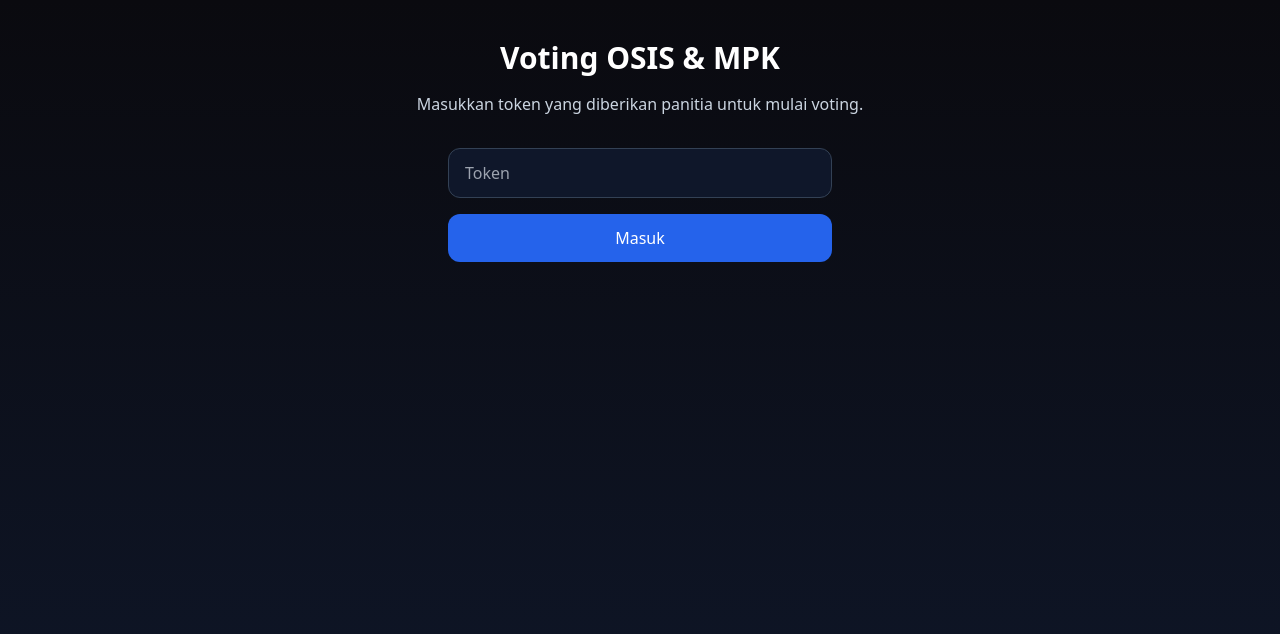
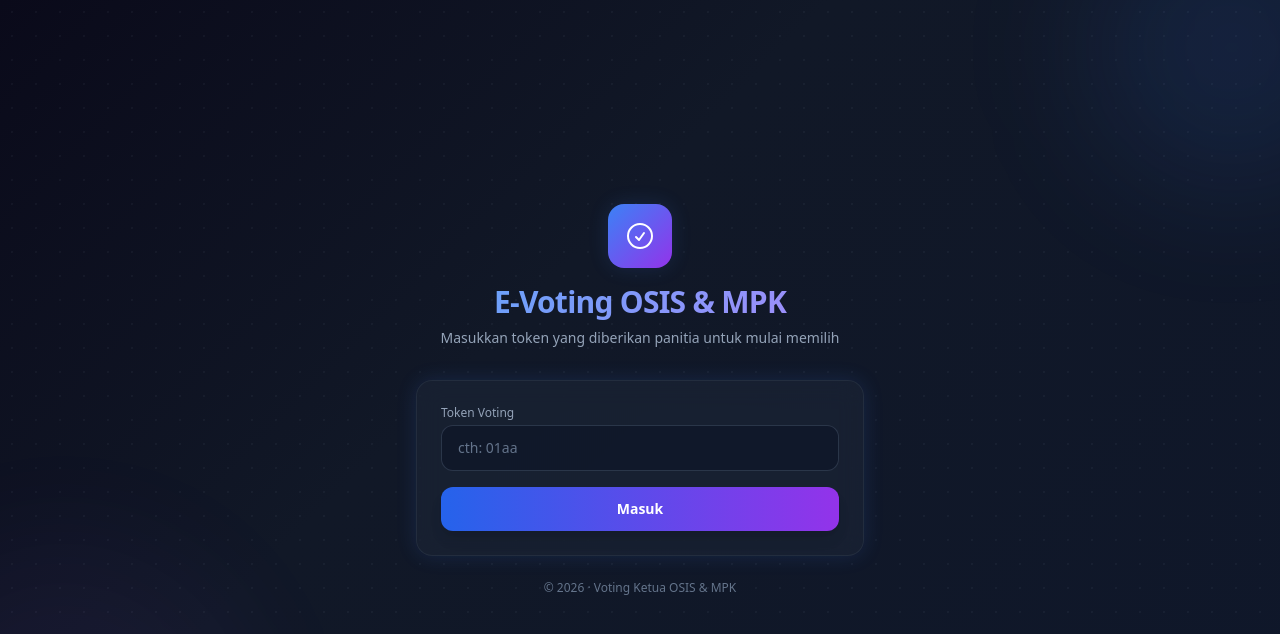
Before and after one commit to rezagiovanni/avi-vote, a Next.js app: page / in a window 1280 px wide. Shown: the top 634 px of the page. Built offline with nearby package versions, Linux system fonts and the light colour scheme.

Commit message:
refactor: UI overhaul - glassmorphism, gradients, glow, animations

```diff
--- a/components/CandidateCard.tsx
+++ b/components/CandidateCard.tsx
@@ -12,21 +12,48 @@ type Props = {
 
 export default function CandidateCard({ label, candidates, onSubmit }: Props) {
   return (
-    <div className="mx-auto max-w-2xl px-4 py-10">
-      <h1 className="mb-6 text-center text-3xl font-semibold">Pilih Calon {label}</h1>
+    <div className="min-h-screen bg-dots px-4 py-10">
+      <div className="mx-auto max-w-3xl">
+        <div className="mb-8 text-center">
+          <div className="mx-auto mb-3 inline-flex h-14 w-14 items-center justify-center rounded-2xl bg-gradient-to-br from-blue-500 to-purple-600 glow-blue">
+            <svg className="h-7 w-7 text-white" fill="none" viewBox="0 0 24 24" stroke="currentColor" strokeWidth={1.5}>
+              <path strokeLinecap="round" strokeLinejoin="round" d="M9 12.75L11.25 15 15 9.75M21 12a9 9 0 11-18 0 9 9 0 0118 0z"/>
+            </svg>
+          </div>
+          <h2 className="text-2xl font-bold tracking-tight txt-gradient">Pilih Calon {label}</h2>
+          <p className="mt-1 text-sm text-slate-400">Klik salah satu kandidat pilihan kamu</p>
+        </div>
+
         <div className="grid grid-cols-1 gap-4 sm:grid-cols-2">
           {candidates.map((c) => (
             <button
               key={c.id}
               onClick={() => onSubmit(c.id)}
-            className="rounded-2xl border border-slate-700 bg-slate-800/60 p-6 text-left transition hover:border-blue-500"
+              className="glass card-scale group relative overflow-hidden rounded-2xl p-6 text-left transition"
             >
-            <div className="text-lg font-medium">{c.name}</div>
-            <div className="mt-2 text-sm text-slate-300">{c.visi}</div>
-            <div className="mt-4 text-xs text-slate-400">Klik untuk pilih</div>
+              {/* subtle gradient accent */}
+              <div className="absolute -right-12 -top-12 h-28 w-28 rounded-full bg-blue-500/5 transition group-hover:bg-blue-500/10" />
+
+              {/* avatar placeholder */}
+              <div className="relative mb-4 flex h-16 w-16 items-center justify-center rounded-full bg-gradient-to-br from-blue-500/20 to-purple-500/20 text-xl font-bold text-blue-300">
+                {c.name.charAt(0)}
+              </div>
+
+              <div className="relative">
+                <h3 className="text-lg font-semibold">{c.name}</h3>
+                <p className="mt-1 text-sm text-slate-400">{c.visi}</p>
+              </div>
+
+              <div className="relative mt-4 flex items-center gap-2 text-xs text-blue-400 opacity-0 transition group-hover:opacity-100">
+                <svg className="h-4 w-4" fill="none" viewBox="0 0 24 24" stroke="currentColor" strokeWidth={2}>
+                  <path strokeLinecap="round" strokeLinejoin="round" d="M4.5 12.75l6 6 9-13.5" />
+                </svg>
+                Pilih kandidat ini
+              </div>
             </button>
           ))}
         </div>
       </div>
+    </div>
   );
 }
--- a/components/Header.tsx
+++ b/components/Header.tsx
@@ -1,27 +1,38 @@
 import Head from "next/head";
+import Link from "next/link";
 
 export default function Header({ active }: { active: "profile" | "vote" }) {
   return (
-    <header className="border-b border-slate-700 bg-slate-900/70">
-      <div className="mx-auto flex max-w-3xl items-center justify-between px-4 py-3">
-        <div className="text-sm font-semibold">Voting OSIS & MPK</div>
-        <nav className="flex gap-3 text-sm">
-          <a
+    <header className="sticky top-0 z-50 border-b border-slate-700/50 bg-slate-900/70 backdrop-blur-xl">
+      <div className="mx-auto flex max-w-4xl items-center justify-between px-4 py-3">
+        <Link href="/profile" className="flex items-center gap-2 text-sm font-semibold">
+          <div className="flex h-8 w-8 items-center justify-center rounded-lg bg-gradient-to-br from-blue-500 to-purple-600 text-[10px] font-bold text-white">
+            EV
+          </div>
+          <span className="hidden sm:inline">E-Voting</span>
+        </Link>
+
+        <nav className="flex gap-2">
+          <Link
             href="/profile"
-            className={`rounded-lg px-3 py-1.5 ${
-              active === "profile" ? "bg-blue-600 text-white" : "text-slate-300 hover:text-white"
+            className={`rounded-lg px-3 py-1.5 text-sm transition ${
+              active === "profile"
+                ? "bg-white/10 text-white shadow-sm"
+                : "text-slate-400 hover:bg-white/5 hover:text-white"
             }`}
           >
             Profile
-          </a>
-          <a
+          </Link>
+          <Link
             href="/vote/osis"
-            className={`rounded-lg px-3 py-1.5 ${
-              active === "vote" ? "bg-blue-600 text-white" : "text-slate-300 hover:text-white"
+            className={`rounded-lg px-3 py-1.5 text-sm transition ${
+              active === "vote"
+                ? "bg-blue-600 text-white shadow-sm"
+                : "text-slate-400 hover:bg-white/5 hover:text-white"
             }`}
           >
             Vote
-          </a>
+          </Link>
         </nav>
       </div>
     </header>
--- a/pages/index.tsx
+++ b/pages/index.tsx
@@ -28,33 +28,59 @@ export default function Home() {
   }
 
   return (
-    <main className="mx-auto max-w-3xl px-4 py-10">
-      <h1 className="text-center text-3xl font-semibold">Voting OSIS & MPK</h1>
-      <p className="mt-4 text-center text-slate-300">
-        Masukkan token yang diberikan panitia untuk mulai voting.
+    <main className="relative flex min-h-screen flex-col items-center justify-center overflow-hidden bg-dots px-4">
+      {/* decorative bg */}
+      <div className="pointer-events-none absolute -right-24 -top-24 h-72 w-72 animate-float rounded-full bg-blue-500/10 blur-3xl" />
+      <div className="pointer-events-none absolute -bottom-32 -left-32 h-96 w-96 animate-pulse-soft rounded-full bg-purple-500/10 blur-3xl" />
+
+      <div className="relative z-10 w-full max-w-md">
+        {/* logo area */}
+        <div className="mb-8 text-center">
+          <div className="mx-auto mb-4 flex h-16 w-16 items-center justify-center rounded-2xl bg-gradient-to-br from-blue-500 to-purple-600 glow-blue">
+            <svg className="h-8 w-8 text-white" fill="none" viewBox="0 0 24 24" stroke="currentColor" strokeWidth={1.5}>
+              <path strokeLinecap="round" strokeLinejoin="round" d="M9 12.75L11.25 15 15 9.75M21 12a9 9 0 11-18 0 9 9 0 0118 0z" />
+            </svg>
+          </div>
+          <h1 className="text-3xl font-bold tracking-tight txt-gradient">
+            E-Voting OSIS & MPK
+          </h1>
+          <p className="mt-2 text-sm text-slate-400">
+            Masukkan token yang diberikan panitia untuk mulai memilih
           </p>
-      <form
-        onSubmit={login}
-        className="mx-auto mt-6 max-w-sm"
-      >
+        </div>
+
+        {/* form card */}
+        <div className="glass rounded-2xl p-6 glow-blue">
+          <form onSubmit={login} className="space-y-4">
+            <div>
+              <label className="mb-1 block text-xs font-medium text-slate-400">Token Voting</label>
               <input
                 value={token}
                 onChange={(e) => setToken(e.target.value)}
                 required
-          placeholder="Token"
-          className="mt-2 w-full rounded-xl border border-slate-700 bg-slate-900 px-4 py-3"
+                placeholder="cth: 01aa"
+                className="w-full rounded-xl border border-slate-600/50 bg-slate-900/80 px-4 py-3 text-sm text-white placeholder-slate-500 outline-none transition focus:border-blue-500 focus:ring-1 focus:ring-blue-500"
               />
+            </div>
             {error && (
-          <p className="mt-2 text-sm text-red-400">{error}</p>
+              <div className="rounded-xl border border-red-500/20 bg-red-500/10 px-4 py-2.5 text-sm text-red-400">
+                {error}
+              </div>
             )}
             <button
               type="submit"
               disabled={loading}
-          className="mt-4 w-full rounded-xl bg-blue-600 py-3 font-medium hover:bg-blue-500 disabled:opacity-60"
+              className="w-full rounded-xl bg-gradient-to-r from-blue-600 to-purple-600 py-3 text-sm font-semibold text-white shadow-lg transition hover:from-blue-500 hover:to-purple-500 hover:shadow-blue-500/30 disabled:opacity-60"
             >
               {loading ? "Memproses..." : "Masuk"}
             </button>
           </form>
+        </div>
+
+        <p className="mt-6 text-center text-xs text-slate-500">
+          © {new Date().getFullYear()} · Voting Ketua OSIS & MPK
+        </p>
+      </div>
     </main>
   );
 }
--- a/pages/vote/done.tsx
+++ b/pages/vote/done.tsx
@@ -1,8 +1,20 @@
 export default function Done() {
   return (
-    <div className="mx-auto max-w-2xl px-4 py-14 text-center">
-      <h1 className="text-2xl font-semibold">Terima kasih, suara kamu sudah tercatat.</h1>
-      <p className="mt-3 text-slate-300">Tutup halaman ini jika ingin.</p>
-    </div>
+    <main className="flex min-h-screen items-center justify-center bg-dots px-4">
+      <div className="relative w-full max-w-md text-center">
+        <div className="pointer-events-none absolute -right-20 -top-20 h-48 w-48 animate-float rounded-full bg-green-500/10 blur-3xl" />
+
+        <div className="glass relative z-10 rounded-3xl p-10">
+          <div className="mx-auto mb-5 flex h-20 w-20 items-center justify-center rounded-full bg-gradient-to-br from-green-500 to-emerald-600 glow-blue">
+            <svg className="h-10 w-10 text-white" fill="none" viewBox="0 0 24 24" stroke="currentColor" strokeWidth={2}>
+              <path strokeLinecap="round" strokeLinejoin="round" d="M4.5 12.75l6 6 9-13.5" />
+            </svg>
+          </div>
+          <h1 className="text-2xl font-bold txt-gradient">Suara Berhasil</h1>
+          <p className="mt-2 text-sm text-slate-400">Terima kasih, pilihan kamu sudah tercatat</p>
+          <p className="mt-1 text-xs text-slate-500">Silakan tutup halaman ini</p>
+        </div>
+      </div>
+    </main>
   );
 }
--- a/styles/globals.css
+++ b/styles/globals.css
@@ -4,12 +4,83 @@
 
 :root {
   --foreground-rgb: 255, 255, 255;
-  --background-start-rgb: 10, 10, 15;
-  --background-end-rgb: 15, 23, 42;
+  --bg-start: #0a0a1a;
+  --bg-end: #0f172a;
 }
 
 body {
   color: rgb(var(--foreground-rgb));
-  background: linear-gradient(to bottom, transparent, rgb(var(--background-end-rgb))) rgb(var(--background-start-rgb));
+  background: linear-gradient(135deg, var(--bg-start) 0%, #111827 40%, var(--bg-end) 100%);
   min-height: 100vh;
+  font-feature-settings: "cv02", "cv03", "cv04", "cv11";
 }
+
+/* glass card base */
+.glass {
+  background: rgba(30, 41, 59, 0.5);
+  backdrop-filter: blur(12px);
+  -webkit-backdrop-filter: blur(12px);
+  border: 1px solid rgba(148, 163, 184, 0.1);
+}
+.glass:hover {
+  background: rgba(30, 41, 59, 0.65);
+  border-color: rgba(59, 130, 246, 0.3);
+}
+
+/* glow effects */
+.glow-blue {
+  box-shadow: 0 0 20px rgba(59, 130, 246, 0.15);
+}
+.glow-blue:hover {
+  box-shadow: 0 0 30px rgba(59, 130, 246, 0.3);
+}
+
+/* gradient accent text */
+.txt-gradient {
+  background: linear-gradient(135deg, #60a5fa, #a78bfa);
+  -webkit-background-clip: text;
+  -webkit-text-fill-color: transparent;
+  background-clip: text;
+}
+
+/* subtle dot pattern */
+.bg-dots {
+  background-image: radial-gradient(rgba(148, 163, 184, 0.06) 1px, transparent 1px);
+  background-size: 24px 24px;
+}
+
+/* orbit spin */
+@keyframes spin-slow {
+  from { transform: rotate(0deg); }
+  to { transform: rotate(360deg); }
+}
+.animate-spin-slow {
+  animation: spin-slow 20s linear infinite;
+}
+
+/* pulse softly */
+@keyframes pulse-soft {
+  0%, 100% { opacity: 0.4; }
+  50% { opacity: 0.8; }
+}
+.animate-pulse-soft {
+  animation: pulse-soft 3s ease-in-out infinite;
+}
+
+/* floating */
+@keyframes float {
+  0%, 100% { transform: translateY(0); }
+  50% { transform: translateY(-10px); }
+}
+.animate-float {
+  animation: float 6s ease-in-out infinite;
+}
+
+/* scales on hover */
+.card-scale {
+  transition: transform 0.2s ease, box-shadow 0.2s ease;
+}
+.card-scale:hover {
+  transform: scale(1.03);
+  box-shadow: 0 8px 30px rgba(59, 130, 246, 0.2);
+}
```
Also changed, not shown: pages/vote/confirm.tsx (+42 -11 lines). Lines whose indentation alone changed are shown as unchanged.
